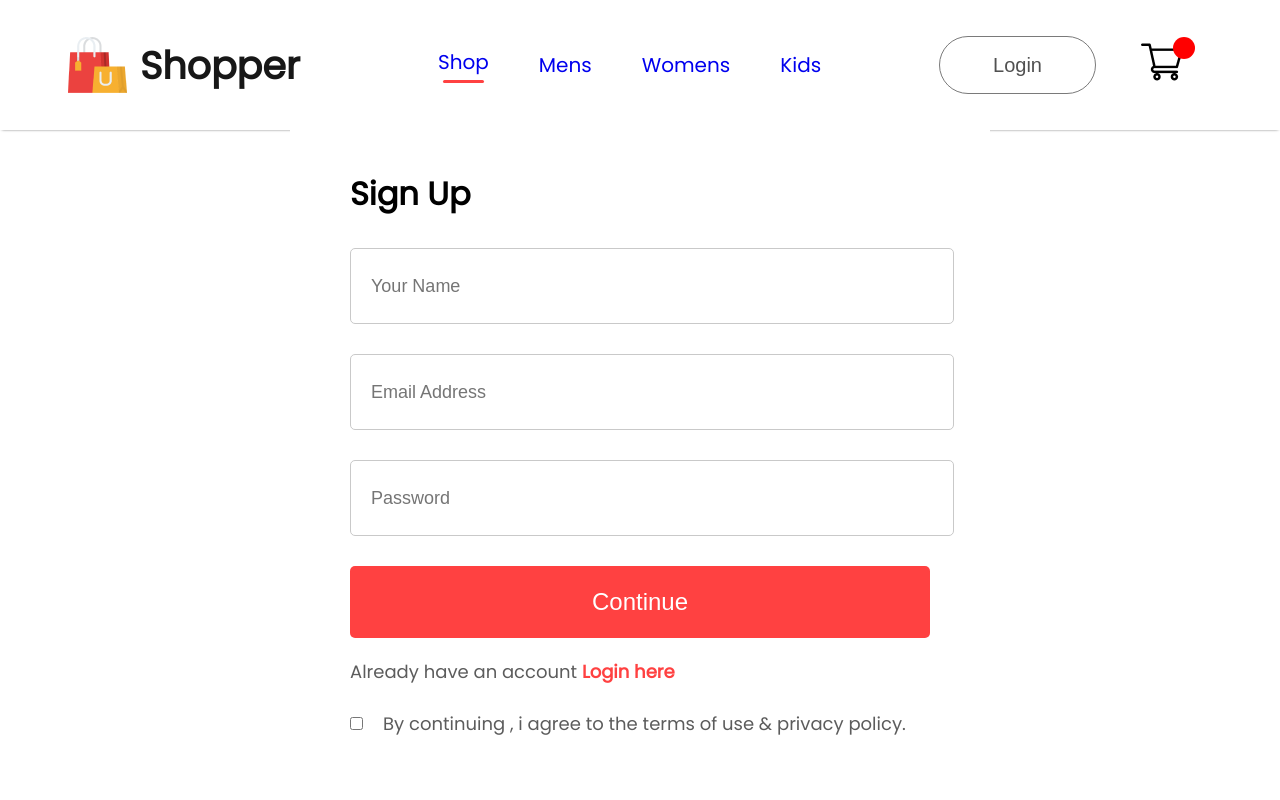
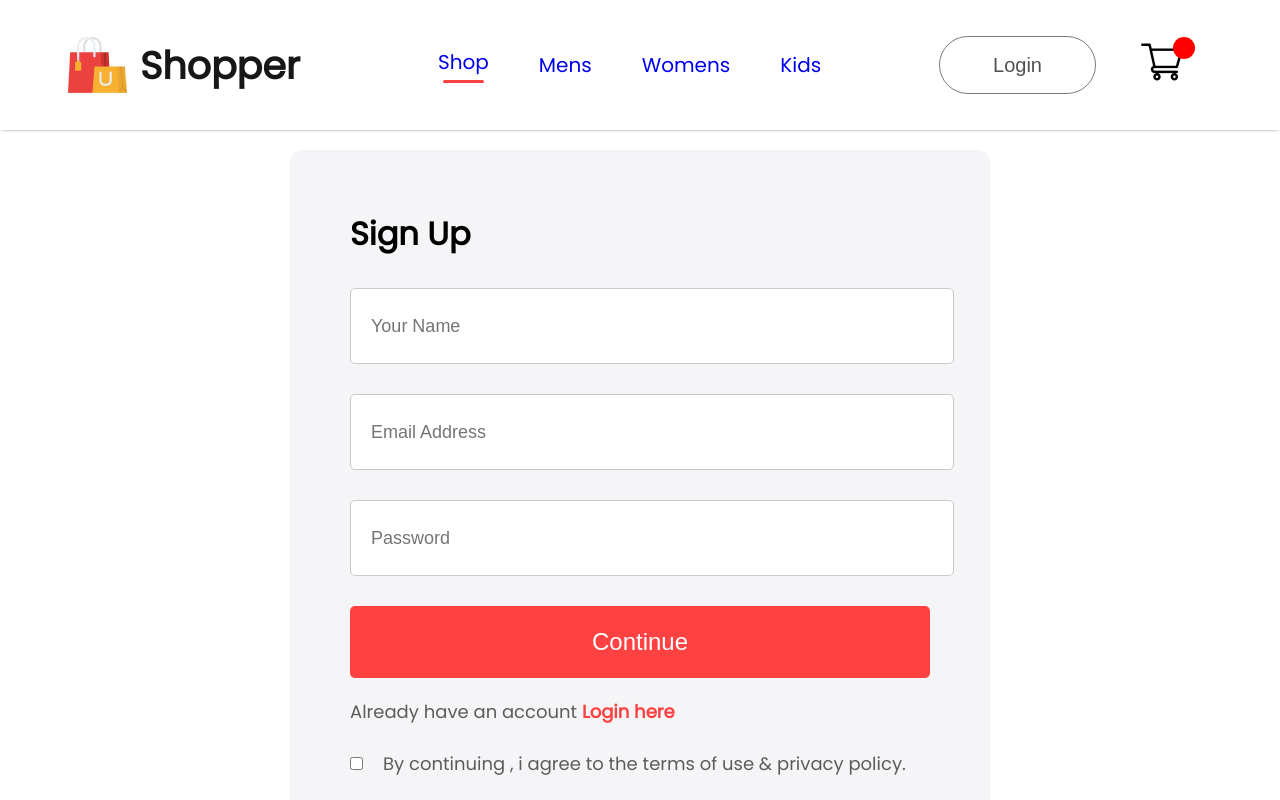
Before and after one commit to UrgyenTsering/e-commerce-site, a React (Create React App) app in the folder frontend/: page /login in a window 1280 px wide. Shown: the top 800 px of the page. Built offline with nearby package versions, Linux system fonts and the light colour scheme.

Commit message:
made changes in CSS of LoginSingup Component

```diff
--- a/frontend/src/Pages/CSS/LoginSignup.css
+++ b/frontend/src/Pages/CSS/LoginSignup.css
@@ -1,17 +1,24 @@
 .loginsignup {
     width: 100%;
     height: 80vh;
-    background: #fce3fe;
+    background: #df58e9;
     padding-top: 100px;
+
+
   }
   .loginsignup-container {
     width: 580px;
     height: 600px;
-    background: white;
+    background: #F5F5F7;
     margin: auto;
+    margin-top: 20px;;
     padding: 40px 60px;
+    border-radius: 12px;
   }
 
+  .loginsignup-container h1{
+    margin:20px 0px;
+  }
   .loginsignup-fields {
     display: flex;
     flex-direction: column;
```
